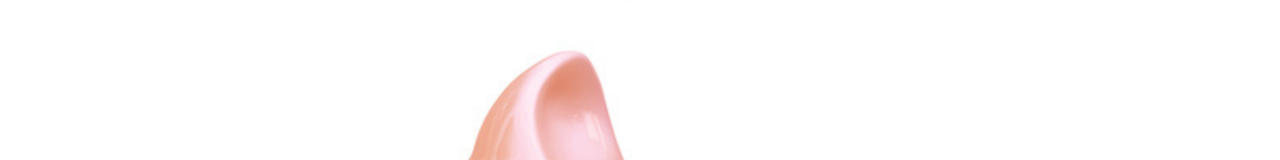
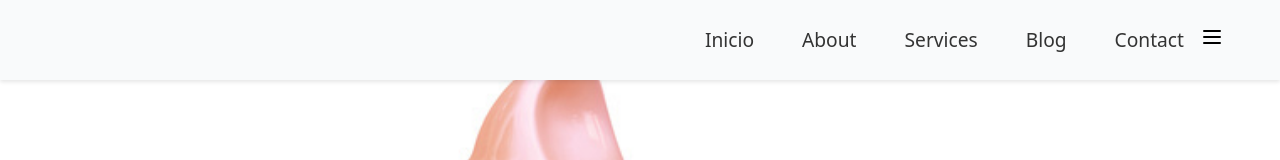
Before and after one commit to luigiRR/repositorio-ecocalor, a React (Create React App) app: page / in a window 1280 px wide. Shown: the top 160 px of the page. Built offline with nearby package versions, Linux system fonts and the light colour scheme.

Commit message:
add navigation

```diff
--- a/src/components/Navigation/Navigation.jsx
+++ b/src/components/Navigation/Navigation.jsx
@@ -1,161 +1,143 @@
-// import React, { useState } from "react";
-// //  import { Transition } from "@headlessui/react";
-// //  import { Link } from "react-router-dom";
-// //  import Logo from '../../assets/Navbar/sol.png';
+import React, { useState } from "react";
+import { Link } from "react-router-dom";
+// Importa tu logo aquí si lo necesitas
+// import Logo from '../../assets/Navbar/sol.png';
 
-// export default function Navigation() {
-//   const [isOpen, setIsOpen] = useState(false);
-//   return (
-//      <nav className="bg-gray-50 fixed inset-x-0 z-10">
-//       <div className="max-w-7xl mx-auto px-4 sm:px-6 lg:px-8">
-//          <div className="flex items-center h-16">
-//            <div className="flex items-center">
-//              <div className="flex-shrink-0">
-//               <Link to="/">
-//                <img
-//                    className="h-20 w-30"
-//                    src={Logo}
-//                    alt="logo-ecocalor"
-//                />
-//               </Link>
-//              </div>
-//              <div className="hidden md:block">
-//                <div className="ml-10 flex items-baseline space-x-4">
-//                  <Link
-//                    to="/"
-//                    className="text-2xl hover:bg-red-400 text-black px-3 py-2 rounded-md font-medium"
-//                  >
-//                    Inicio
-//                  </Link>
+export default function Navigation() {
+  const [isOpen, setIsOpen] = useState(false);
 
-//                  <Link
-//                    to="/About"
-//                    className="text-2xl text-black hover:bg-red-400 px-3 py-2 rounded-md font-medium"
-//                  >
-//                    Nosotros
-//                  </Link>
+  const navStyle = {
+    backgroundColor: '#F9FAFB', // Color de fondo
+    position: 'fixed',
+    top: 0,
+    left: 0,
+    right: 0,
+    zIndex: 10,
+    boxShadow: '0 2px 4px rgba(0, 0, 0, 0.1)', // Sombra
+    transition: 'background-color 0.4s ease, box-shadow 0.4s ease', // Transiciones suaves
+  };
 
-//                  <Link
-//                    to="/Services"
-//                    className="text-2xl text-black hover:bg-red-400 px-3 py-2 rounded-md font-medium"
-//                  >
-//                    Servicios
-//                  </Link>
+  const logoStyle = {
+    height: '60px', // Ajusta la altura de tu logo
+    width: 'auto',
+  };
 
-//                  <Link
-//                    to="/Blog"
-//                    className="text-2xl text-black hover:bg-red-400 px-3 py-2 rounded-md font-medium"
-//                  >
-//                    Blog
-//                  </Link>
+  const linkStyle = {
+    fontSize: '1.2rem', // Tamaño de fuente para los enlaces
+    padding: '0.5rem 1rem',
+    color: '#333', // Color del texto
+    textDecoration: 'none',
+    borderRadius: '0.375rem', // Bordes redondeados
+    position: 'relative', // Para el efecto de pseudo-elemento
+    overflow: 'hidden', // Asegura que el pseudo-elemento no se desborde
+    transition: 'color 0.4s ease', // Transiciones suaves para el color
+  };
 
-//                  <Link
-//                    to="/Contact"
-//                    className="text-2xl text-black hover:bg-red-400 px-3 py-2 rounded-md font-medium"
-//                  >
-//                    Contactanos
-//                  </Link>
+  const linkHoverStyle = {
+    color: 'white', // Color del texto al pasar el mouse
+  };
 
-//                </div>
-//              </div>
-//            </div>
-//            <div className="-mr-2 flex md:hidden">
-//              <button
-//                onClick={() => setIsOpen(!isOpen)}
-//                type="button"
-//                className="bg-gray-50 inline-flex items-center justify-center p-2 rounded-md text-gray-400 hover:text-white hover:bg-gray-100 focus:outline-none focus:ring-2 focus:ring-offset-2 focus:ring-offset-gray-800 focus:ring-white"
-//                aria-controls="mobile-menu"
-//                aria-expanded="false"
-//              >
-//                <span className="sr-only">Open main menu</span>
-//                {!isOpen ? (
-//                  <svg
-//                    className="block h-6 w-6"
-//                    xmlns="http://www.w3.org/2000/svg"
-//                    fill="none"
-//                    viewBox="0 0 24 24"
-//                    stroke="currentColor"
-//                    aria-hidden="true"
-//                  >
-//                    <path
-//                      strokeLinecap="round"
-//                      strokeLinejoin="round"
-//                      strokeWidth="2"
-//                      d="M4 6h16M4 12h16M4 18h16"
-//                    />
-//                  </svg>
-//                ) : (
-//                  <svg
-//                    className="block h-6 w-6"
-//                    xmlns="http://www.w3.org/2000/svg"
-//                   fill="none"
-//                   viewBox="0 0 24 24"
-//                   stroke="currentColor"
-//                   aria-hidden="true"
-//                 >
-//                   <path
-//                     strokeLinecap="round"
-//                     strokeLinejoin="round"
-//                     strokeWidth="2"
-//                     d="M6 18L18 6M6 6l12 12"
-//                   />
-//                 </svg>
-//               )}
-//             </button>
-//           </div>
-//         </div>
-//       </div>
+  const linkBefore = {
+    content: '""',
+    position: 'absolute',
+    bottom: 0,
+    left: '50%',
+    width: '0%',
+    height: '2px',
+    backgroundColor: '#EF4444', // Color de la línea de efecto
+    transition: 'width 0.4s ease, left 0.4s ease', // Transiciones suaves
+  };
 
-//       <Transition
-//          show={isOpen}
-//          enter="transition ease-out duration-100 transform"
-//          enterFrom="opacity-0 scale-95"
-//          enterTo="opacity-100 scale-100"
-//          leave="transition ease-in duration-75 transform"
-//          leaveFrom="opacity-100 scale-100"
-//          leaveTo="opacity-0 scale-95"
-//        >
-//          {(ref) => (
-//            <div className="md:hidden" id="mobile-menu">
-//              <div ref={ref} className="px-2 pt-2 pb-3 space-y-1 sm:px-3">
-//                <Link
-//                  to="/"
-//                  className="hover:bg-red-400 text-black block px-3 py-2 rounded-md text-base font-medium"
-//                >
-//                  Inicio
-//                </Link>
+  const mobileMenuStyle = {
+    display: isOpen ? 'block' : 'none',
+    padding: '0.5rem 0',
+    backgroundColor: '#F9FAFB',
+    borderRadius: '0.375rem',
+    boxShadow: '0 2px 4px rgba(0, 0, 0, 0.1)', // Sombra para el menú móvil
+    transition: 'opacity 0.4s ease', // Suaviza la aparición del menú móvil
+    opacity: isOpen ? 1 : 0,
+    transform: isOpen ? 'translateY(0)' : 'translateY(-10px)', // Suaviza la entrada
+  };
 
-//                <Link
-//                  to="/About"
-//                  className="text-black hover:bg-red-400 block px-3 py-2 rounded-md text-base font-medium"
-//                >
-//                  Nosotros
-//                </Link>
+  const toggleMenu = () => setIsOpen(!isOpen);
 
-//                <Link
-//                  to="Services"
-//                  className="text-black hover:bg-red-400 block px-3 py-2 rounded-md text-base font-medium"
-//                >
-//                  Servicios
-//                </Link>
+  return (
+    <nav style={navStyle}>
+      <div style={{ maxWidth: '1200px', margin: '0 auto', padding: '0 1rem' }}>
+        <div style={{ display: 'flex', alignItems: 'center', height: '80px' }}>
+          <div style={{ flexShrink: 0 }}>
+            <Link to="/">
+              {/* Agrega aquí el logo si lo necesitas */}
+              {/* <img style={logoStyle} src={Logo} alt="logo-ecocalor" /> */}
+            </Link>
+          </div>
+          <div style={{ flexGrow: 1, display: 'flex', justifyContent: 'flex-end' }}>
+            <div style={{ display: 'flex', alignItems: 'baseline', gap: '1rem' }}>
+              {['/', '/About', '/Services', '/Blog', '/Contact'].map((path, index) => {
+                const linkText = path.substring(1) || "Inicio"; // Extraer texto del path
+                return (
+                  <Link
+                    key={index}
+                    to={path}
+                    style={linkStyle}
+                    onMouseEnter={(e) => {
+                      e.target.style.color = linkHoverStyle.color; // Cambia el color al pasar el mouse
+                      const before = e.target.querySelector('span'); // Selecciona el pseudo-elemento
+                      before.style.width = '100%'; // Aumenta el ancho del pseudo-elemento
+                      before.style.left = '0'; // Cambia la posición
+                    }}
+                    onMouseLeave={(e) => {
+                      e.target.style.color = '#333'; // Restaura el color
+                      const before = e.target.querySelector('span');
+                      before.style.width = '0%'; // Restaura el ancho
+                      before.style.left = '50%'; // Restaura la posición
+                    }}
+                  >
+                    {linkText}
+                    <span style={linkBefore} /> {/* Pseudo-elemento para la línea */}
+                  </Link>
+                );
+              })}
+            </div>
+          </div>
+          <div style={{ marginLeft: 'auto' }}>
+            <button onClick={toggleMenu} style={{ background: 'transparent', border: 'none', cursor: 'pointer' }}>
+              <svg
+                className="block h-6 w-6"
+                xmlns="http://www.w3.org/2000/svg"
+                fill="none"
+                viewBox="0 0 24 24"
+                stroke="currentColor"
+                aria-hidden="true"
+                style={{ width: '24px', height: '24px' }}
+              >
+                {!isOpen ? (
+                  <path strokeLinecap="round" strokeLinejoin="round" strokeWidth="2" d="M4 6h16M4 12h16M4 18h16" />
+                ) : (
+                  <path strokeLinecap="round" strokeLinejoin="round" strokeWidth="2" d="M6 18L18 6M6 6l12 12" />
+                )}
+              </svg>
+            </button>
+          </div>
+        </div>
+      </div>
 
-//                <Link
-//                  to="/Blog"
-//                  className="text-black hover:bg-red-400 block px-3 py-2 rounded-md text-base font-medium"
-//                >
-//                  Bolg
-//                </Link>
-
-//                <Link
-//                  to="Contact"
-//                  className="text-black hover:bg-red-400 block px-3 py-2 rounded-md text-base font-medium"
-//                >
-//                  Contactanos
-//                </Link>
-//              </div>
-//            </div>
-//          )}
-//        </Transition>
-//      </nav>
-//   )
-// }
+      <div style={mobileMenuStyle}>
+        {['/', '/About', '/Services', '/Blog', '/Contact'].map((path, index) => {
+          const linkText = path.substring(1) || "Inicio"; // Extraer texto del path
+          return (
+            <Link
+              key={index}
+              to={path}
+              style={{ ...linkStyle, display: 'block', textAlign: 'center' }}
+              onMouseEnter={(e) => e.target.style.color = linkHoverStyle.color}
+              onMouseLeave={(e) => e.target.style.color = '#333'}
+            >
+              {linkText}
+            </Link>
+          );
+        })}
+      </div>
+    </nav>
+  );
+}
--- a/src/pages/Home/Home.jsx
+++ b/src/pages/Home/Home.jsx
@@ -1,5 +1,5 @@
 import React from 'react'
-// import Navigation from '../../components/Navigation/Navigation'
+import Navigation from '../../components/Navigation/Navigation'
 import Slider from '../../components/Hero-Slider/Slider'
 import TitleHead from '../../components/UI/TitleHead/TitleHead'
 import Modals from '../../components/UI/Modal/Modals'
@@ -8,7 +8,7 @@ import Footer from '../../components/Footer/Footer'
 export default function Home() {
     return (
         <div className="">
-            {/* <Navigation/> */}
+            <Navigation/>
             <Slider/>
             <TitleHead>desarrollamos sistemas orientados a la eficiencia de la energia termica</TitleHead>
             <div className="container grid grid-cols-2 gap-4">
```
